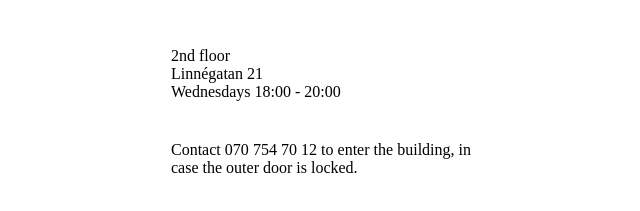
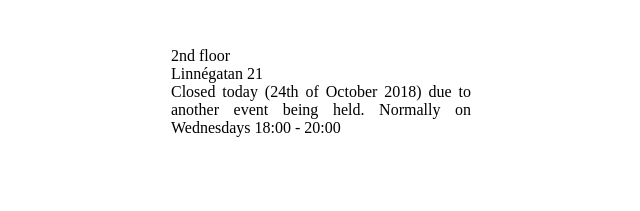
Before and after one commit to digidemlab/hackerspace, a plain HTML site: page index.html in a window 1280 px wide. Shown: the part 1440-1651 px from the top of the page, without its empty margins (319-959 px from the left). After the commit the page ends 1617 px from the top, so only its background shows below. Drawn offline with Linux system fonts and the light colour scheme; a web font is replaced by a local one.

Commit message:
Updated website about hackerspace being closed on 24th of October

```diff
--- a/index.html
+++ b/index.html
@@ -155,13 +155,13 @@
 						<div class="text">
 							2nd floor<br>
 							Linnégatan 21<br>
-							Wednesdays 18:00 - 20:00
+							Closed today (24th of October 2018) due to another event being held. Normally on Wednesdays 18:00 - 20:00
 						</div>
         </div>
 
         <div class="row">
 					<div class="text">
-						<span id="outer-door-locked">Contact <span id="none-phumber">[PHONE NUMBER]</span> to enter the building, in case the outer door is locked.</span>
+						<span id="outer-door-locked" hidden>Contact <span id="none-phumber">[PHONE NUMBER]</span> to enter the building, in case the outer door is locked.</span>
 						<span id="not-thursday">The hackerspace is closed currently. You're welcome next Wednesday!</span>
 					</div>
         </div>
```
